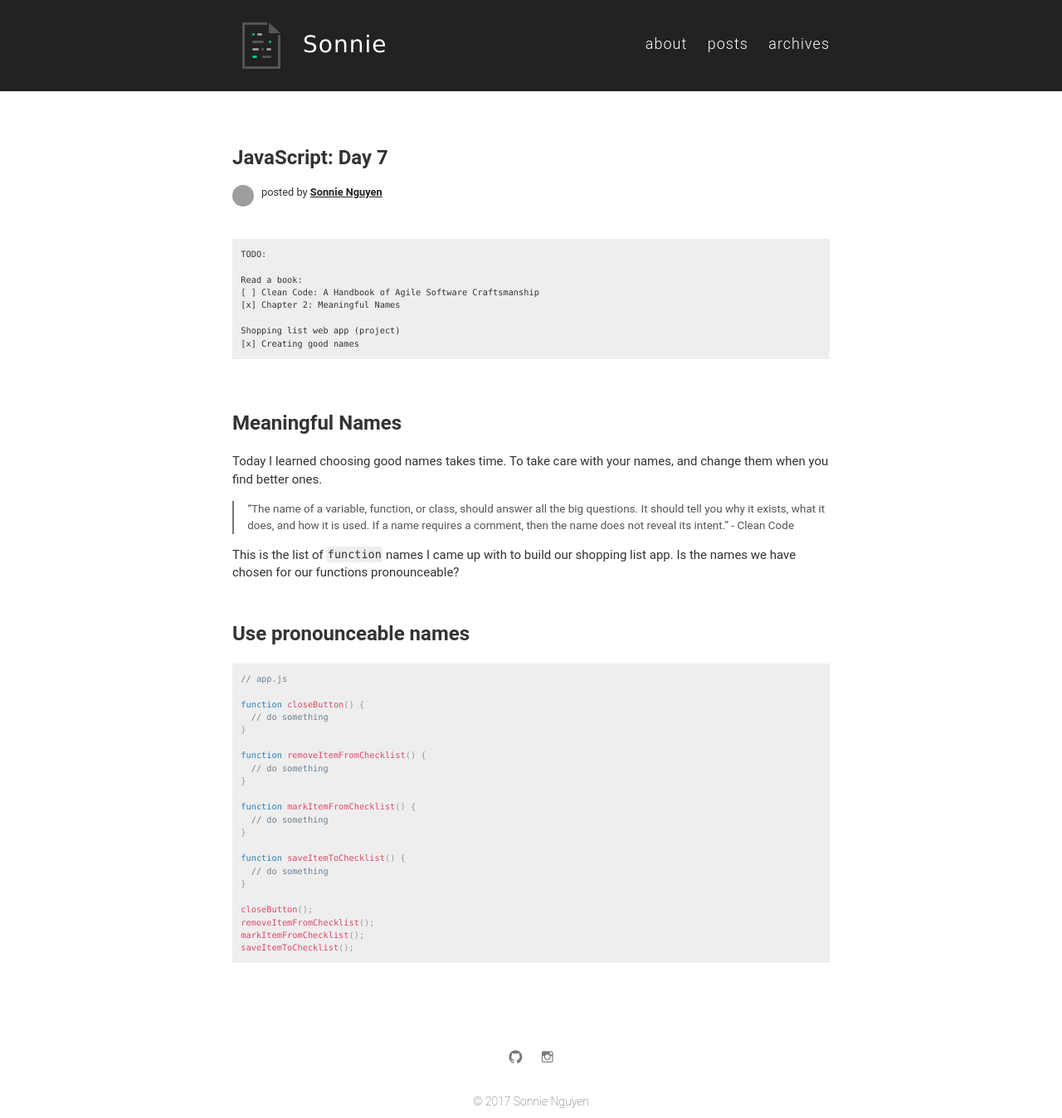
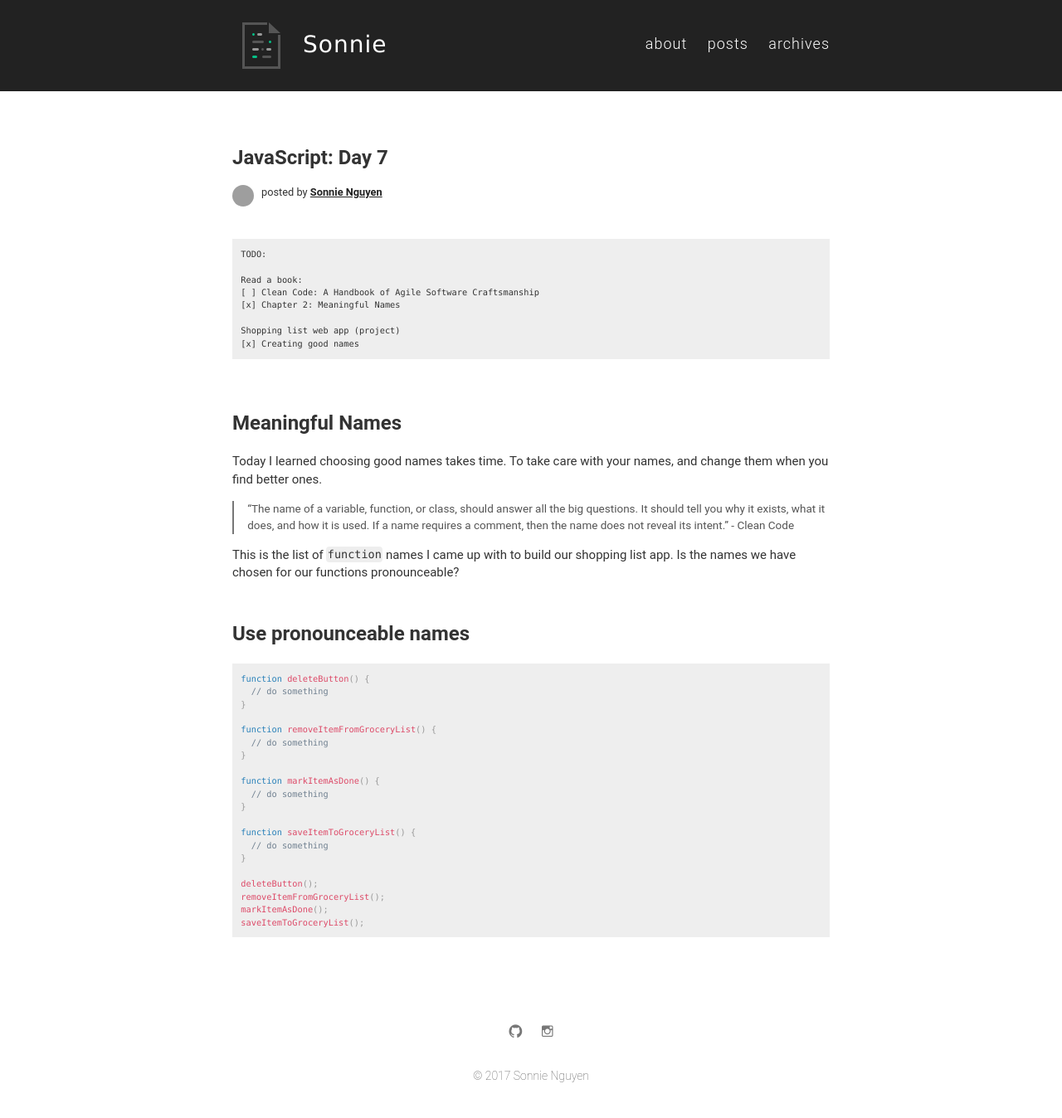
Before and after one commit to sonnienguyen/sonnie-nguyen-portfolio, a Jekyll site: the page built from _posts/learn-to-code-in-javascript/2017-09-29-javascript-day-7.md, in a window 1280 px wide. Shown: the whole page at 83% size. Built offline with Jekyll 4.4.1, drawn with Linux system fonts in a browser that asks for light colours; after the commit the page ends 1317 px from its top, so only the background shows below that; grey boxes are pictures that could not be loaded.

Commit message:
Update post javascript: day 7

```diff
--- a/_posts/learn-to-code-in-javascript/2017-09-29-javascript-day-7.md
+++ b/_posts/learn-to-code-in-javascript/2017-09-29-javascript-day-7.md
@@ -32,27 +32,25 @@ This is the list of `function` names I came up with to build our shopping list a
 
 {% highlight javascript %}
 
-// app.js
-
-function closeButton() {
+function deleteButton() {
   // do something
 }
 
-function removeItemFromChecklist() {
+function removeItemFromGroceryList() {
   // do something
 }
 
-function markItemFromChecklist() {
+function markItemAsDone() {
   // do something
 }
 
-function saveItemToChecklist() {
+function saveItemToGroceryList() {
   // do something
 }
 
-closeButton();
-removeItemFromChecklist();
-markItemFromChecklist();
-saveItemToChecklist();
+deleteButton();
+removeItemFromGroceryList();
+markItemAsDone();
+saveItemToGroceryList();
 
 {% endhighlight %}
```
